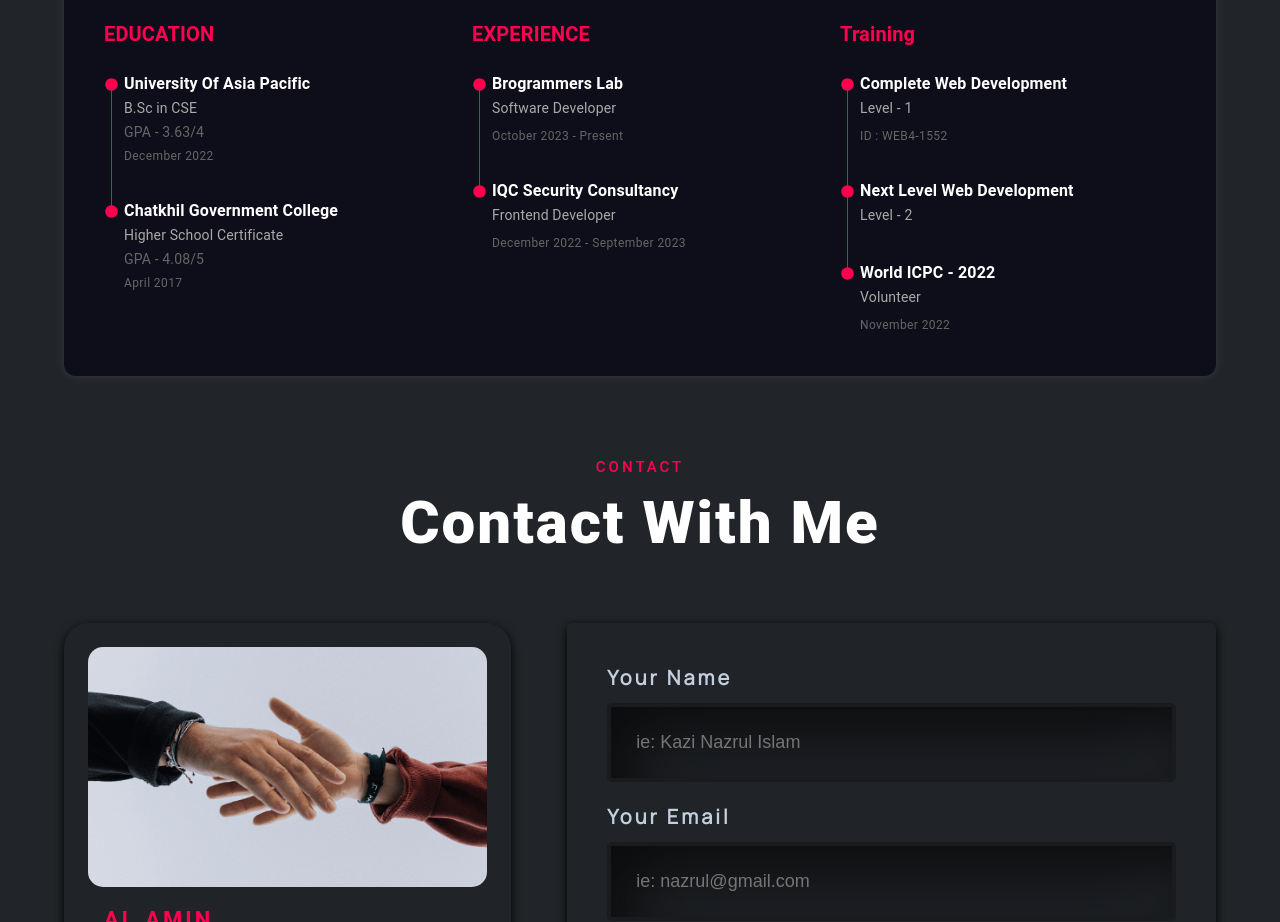
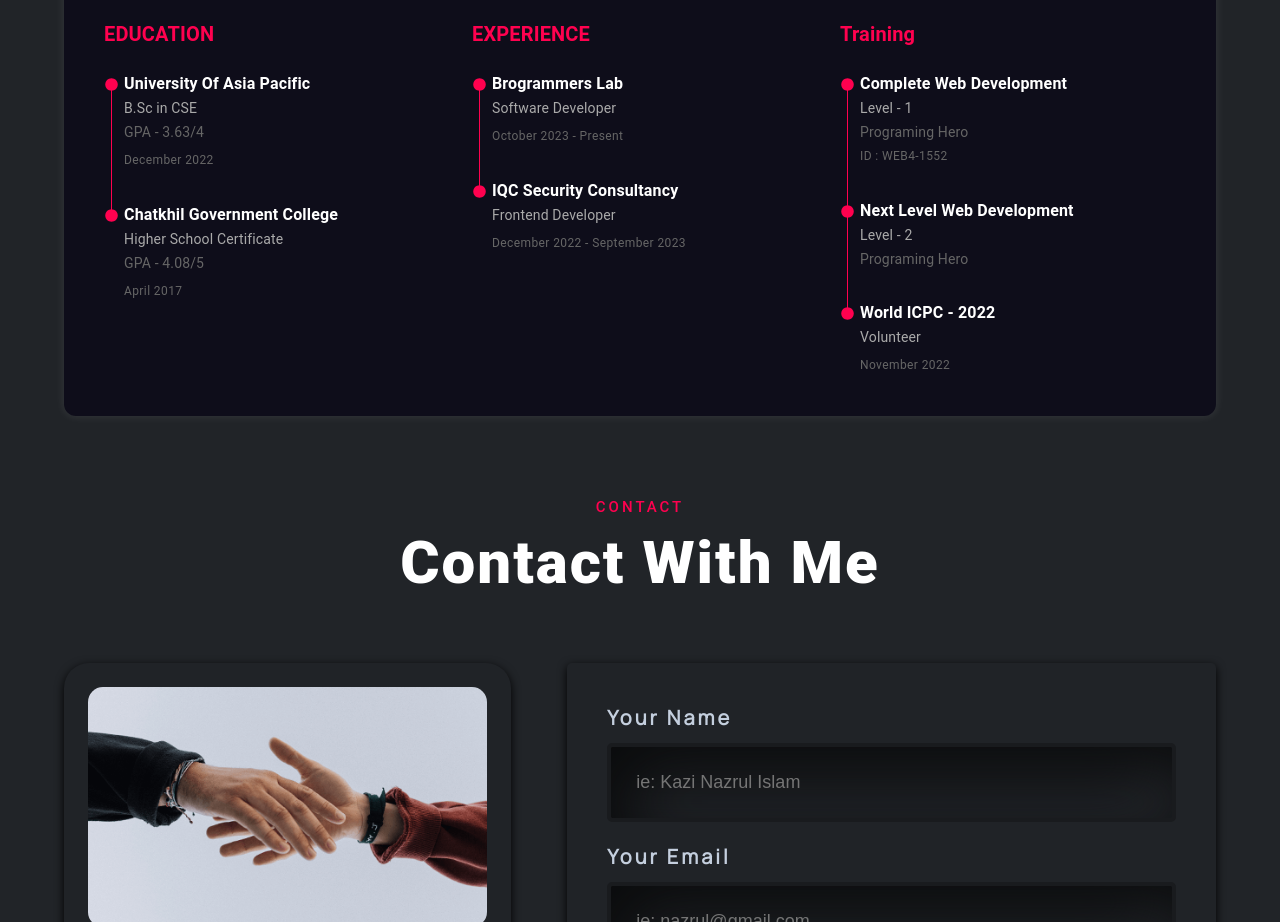
Before and after one commit to alamin-cse44/portfolio-react, a React (Create React App) app: page / in a window 1280 px wide. Shown: the part 2540-3462 px from the top of the page. Built offline with nearby package versions, Linux system fonts and the light colour scheme; no server answers.

Commit message:
Fix: linked in url

```diff
--- a/src/components/contact/Contact.js
+++ b/src/components/contact/Contact.js
@@ -250,7 +250,7 @@ const Contact = () => {
                         </Avatar>
                       </a>
                       <a
-                        href="https://www.linkedin.com/in/rehan-mohammed-alamin-1b4587216/"
+                        href="https://www.linkedin.com/in/al-amin-1b4587216/"
                         target="blank"
                       >
                         <Avatar
--- a/src/components/timeline-section/TimelineSection.js
+++ b/src/components/timeline-section/TimelineSection.js
@@ -43,11 +43,13 @@ const timelineData = [
       {
         role: "Level - 1",
         title: "Complete Web Development",
+        platform: "Programing Hero",
         date: "ID : WEB4-1552",
       },
       {
         role: "Level - 2",
         title: "Next Level Web Development",
+        platform: "Programing Hero",
         // date: "ID : WEB4-1552",
       },
       {
@@ -136,6 +138,9 @@ const TimelineSection = () => {
                     <Typography variant="body2" sx={{ color: "#666", mt:0.5 }}>
                       {item?.gpa}
                     </Typography>
+                    <Typography variant="body2" sx={{ color: "#666", mt:0.5 }}>
+                      {item?.platform}
+                    </Typography>
                     <Typography variant="caption" sx={{ color: "#666" }}>
                       {item.date}
                     </Typography>
```
